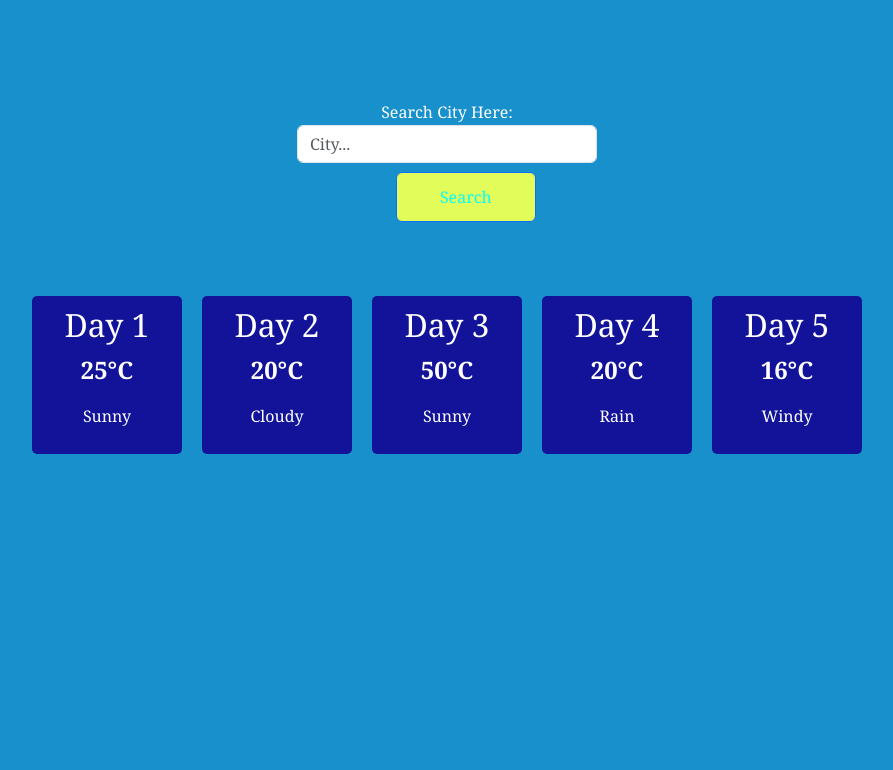
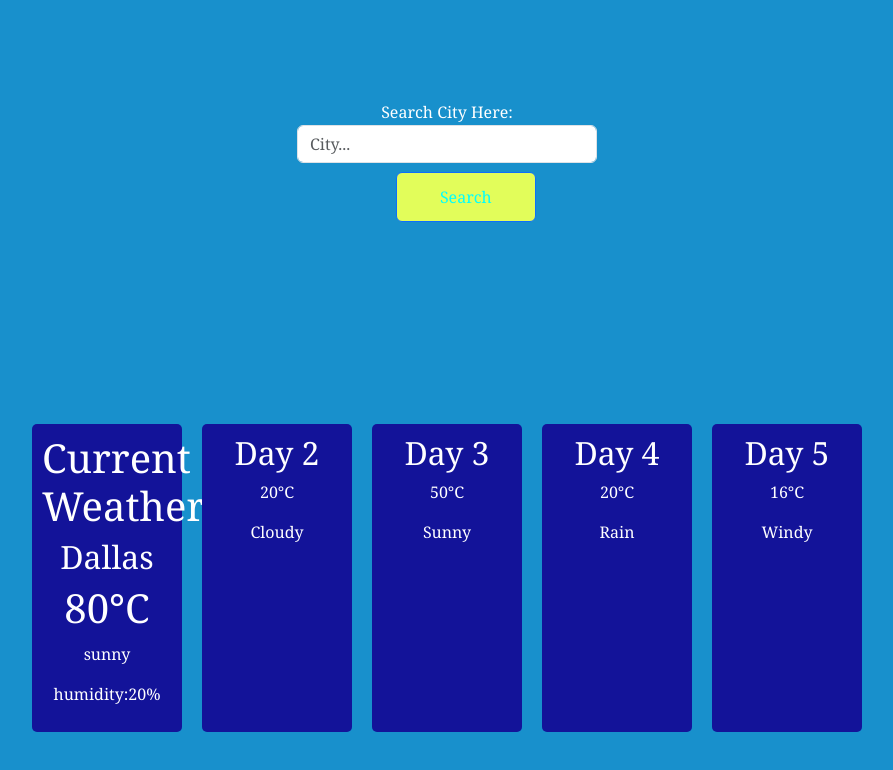
Before and after one commit to Edtread3/Weather_Dashboard, a plain HTML site: page assets/index.html in a window 1280 px wide. Shown: the whole page, without its empty margins (193-1086 px from the left). Drawn offline with nearby package versions, Linux system fonts and the light colour scheme; no server answers.

Commit message:
added javaScript code to get api and data for weather app

```diff
--- a/assets/index.html
+++ b/assets/index.html
@@ -18,33 +18,36 @@
     </div>
     <div class="weather-container">
         <div class="weather-card">
-          <h2>Day 1</h2>
-          <p class="temperature">25°C</p>
-          <p class="description">Sunny</p>
+        <h1>Current Weather</h1>
+        <h2 class="city">Dallas</h2>
+        <h1 class="temp">80°C</h1>
+        <div class="col">
+            <p class="description">sunny</p>
+            <p class="humidity">humidity:20%</p>
         </div>
-
+    </div>
         <div class="weather-card">
           <h2>Day 2</h2>
-          <p class="temperature">20°C</p>
-          <p class="description">Cloudy</p>
+          <p class="temperature-2">20°C</p>
+          <p class="description-2">Cloudy</p>
         </div>
 
         <div class="weather-card">
             <h2>Day 3</h2>
-            <p class="temperature">50°C</p>
-            <p class="description">Sunny</p>
+            <p class="temperature-3">50°C</p>
+            <p class="description-3">Sunny</p>
           </div>
 
           <div class="weather-card">
             <h2>Day 4</h2>
-            <p class="temperature">20°C</p>
-            <p class="description">Rain</p>
+            <p class="temperature-4">20°C</p>
+            <p class="description-4">Rain</p>
           </div>
 
           <div class="weather-card">
             <h2>Day 5</h2>
-            <p class="temperature">16°C</p>
-            <p class="description">Windy</p>
+            <p class="temperature-5">16°C</p>
+            <p class="description-5">Windy</p>
           </div>
     </div>
 
@@ -57,6 +60,6 @@
 
 
    <script src="https://cdn.jsdelivr.net/npm/bootstrap@5.3.0-alpha2/dist/js/bootstrap.bundle.min.js"></script>
-   <script src="/assets/js/script.js"></script>
+   <script src="./js/script.js"></script>
 </body>
 </html>
--- a/assets/js/script.js
+++ b/assets/js/script.js
@@ -0,0 +1,17 @@
+const apiKey = "5ccf588deb3a55fdba751a7c9991a3a7";
+const apiUrl = "https://api.openweathermap.org/data/2.5/weather?units=metric&q=new york";
+
+async function checkWeather(){
+    const response = await fetch(apiUrl + `&appid=${apiKey}`);
+    var data = await response.json();
+    console.log(data)
+
+    document.querySelector(".city").innerHTML = data.name;
+    document.querySelector(".temp").innerHTML = data.main.temp;
+    document.querySelector(".description").innerHTML = data.weather[0].main;
+    document.querySelector(".humidity").innerHTML = data.main.humidity;
+
+
+
+}
+checkWeather();
--- a/assets/styles/styles.css
+++ b/assets/styles/styles.css
@@ -33,8 +33,7 @@ body {
 .weather-container {
     display: flex;
     justify-content: center;
-    align-items: center;
-    margin-top: 12%;
+    margin-top: 22%;
   }
 
   .weather-card {
```
